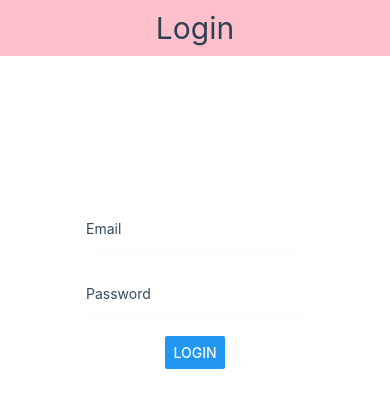
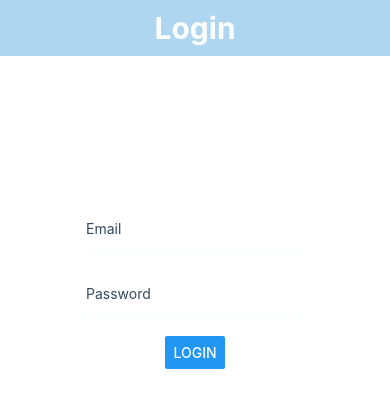
Before and after one commit to meen2340/std6002041520131, a React Native app: screen / in a window 390 px wide. Shown: the top 408 px of the page. Built offline with nearby package versions, Linux system fonts and the light colour scheme.

Commit message:
edit color BG Text

```diff
--- a/components/Header.js
+++ b/components/Header.js
@@ -16,13 +16,14 @@ const styles = {
     header: {
         padding: 10,
         alignItems: 'center',
-        backgroundColor: '#FFC0CB'
+        backgroundColor: '#AED6F1'
 
 
     },
     text: {
         fontSize: 30,
-        color: '#2E4053'
+        color: '#FDFEFE',
+        fontWeight: 'bold'
 
     }
 }
```
